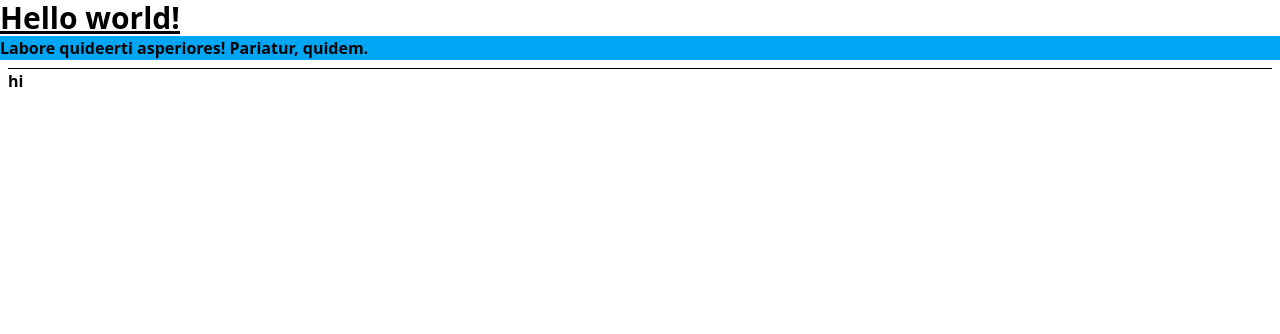
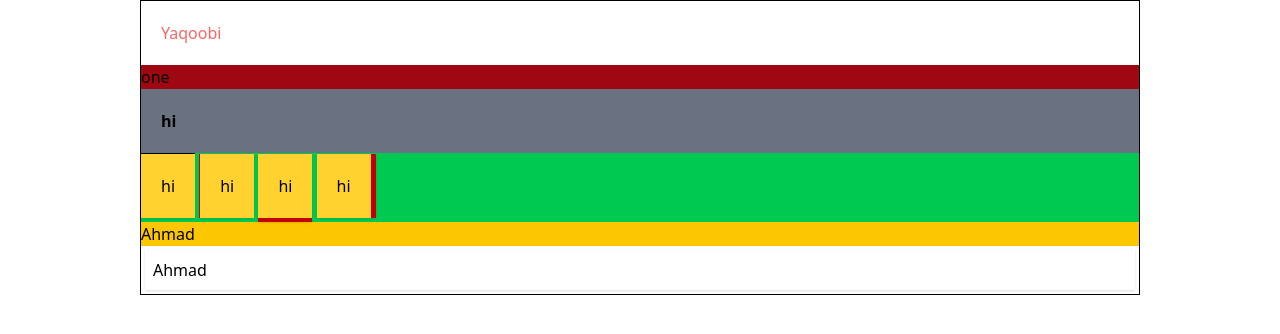
Before and after one commit to YaqoobYaqoobi/Tailwind-css, a website: page index.html in a window 1280 px wide. Drawn offline with Linux system fonts and the light colour scheme.

Commit message:
3/30/2026

```diff
--- a/index.html
+++ b/index.html
@@ -1,17 +1,30 @@
 <!doctype html>
 <html>
+
 <head>
   <meta charset="UTF-8">
   <meta name="viewport" content="width=device-width, initial-scale=1.0">
   <link href="/src/output.css" rel="stylesheet">
 </head>
-<body>
-  <h1 class="text-3xl font-bold underline">
-    Hello world!
-  </h1>
-  <p class="bg-sky-500 font-bold">Labore quideerti asperiores! Pariatur, quidem.</p>
+
+<body style="width: 1000px; margin: 0 auto; border: 1px solid;">
+<h1 class="text-red-400 p-5">Yaqoobi</h1>
+
+<div class=" bg-green-500 shadow-5">
+  <div class="bg-red-800   hover:text-red-600" >one</div>
+  <p class="bg-gray-500 p-5 font-bold"> hi </p>
+  <span class="border-t inline-block shadow  bg-amber-300 p-5">hi</span>
+  <span class="border-l inline-block shadow  border-red-700 bg-amber-300 p-5">hi</span>
+  <span class="border-b-4 inline-block shadow   border-red-700 bg-amber-300 p-5">hi</span>
+  <span class="border-r-5 inline-block shadow  border-red-700 bg-amber-300 p-5">hi</span>
+
+</div>
 
 
-  <p class="border-t m-2 font-bold">hi </p>
+<p class=" bg-yellow-400">Ahmad</p>
+<div class=" p-2 shadow m-1">Ahmad</div>
+
+
 </body>
+
 </html>
--- a/package.json
+++ b/package.json
@@ -2,5 +2,8 @@
   "dependencies": {
     "@tailwindcss/cli": "^4.2.2",
     "tailwindcss": "^4.2.2"
+  },
+  "scripts": {
+    "dev": "tailwindcss -i ./src/input.css -o ./src/output.css --watch"
   }
 }
```
Also changed, not shown: src/output.css, 1 other file.
